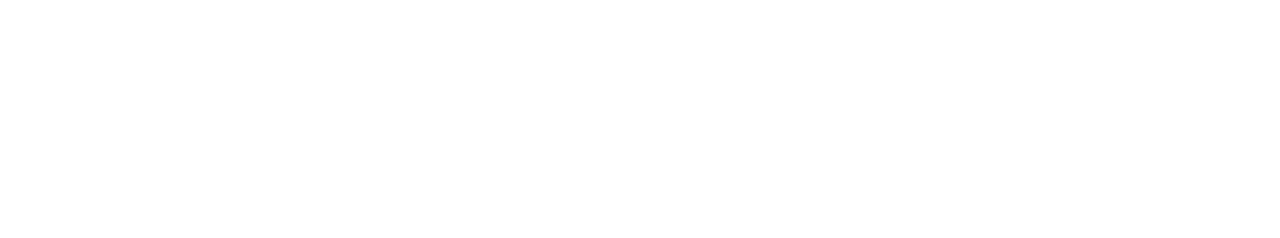
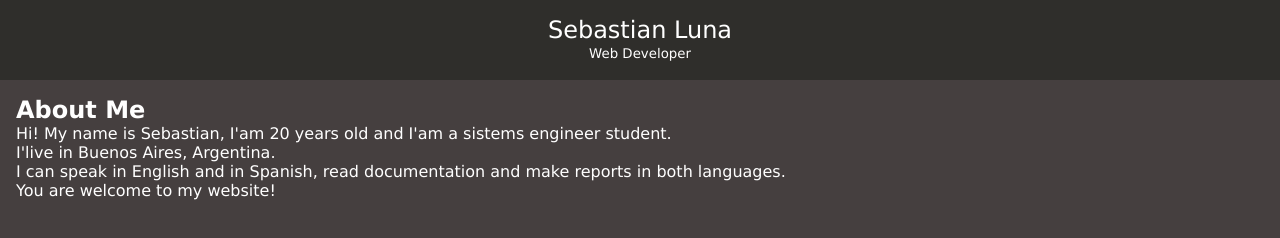
Before and after one commit to Stresadiz/portfolio, a website: page index.html in a window 1280 px wide. Drawn offline with Linux system fonts and the light colour scheme.

Commit message:
sass/css and abouy section

```diff
--- a/index.html
+++ b/index.html
@@ -5,8 +5,32 @@
     <meta http-equiv="X-UA-Compatible" content="IE=edge">
     <meta name="viewport" content="width=device-width, initial-scale=1.0">
     <title>Document</title>
+    <link rel="stylesheet" href="css/styles.css">
 </head>
 <body>
-
+    <header>
+        <nav>
+            <h1 class="name-title">Sebastian Luna</h1>
+            <h4 class="name-job">Web Developer</h4>
+        </nav>
+    </header>
+    <main>
+        <section class="about">
+            <h2 class="section--title">
+                About Me
+            </h2>
+            <p>
+                Hi! My name is Sebastian, I'am 20 years old and
+                I'am a sistems engineer student.
+                <br>
+                I'live in Buenos Aires, Argentina.
+                <br>
+                I can speak in English and in Spanish, read documentation
+                and make reports in both languages.
+                <br>
+                You are welcome to my website!
+            </p>
+        </section>
+    </main>
 </body>
 </html>
--- /dev/null
+++ b/sass/styles.scss
@@ -0,0 +1,60 @@
+/*
+    Portfolio Style Sheets
+
+    Mobile First style
+
+*/
+
+
+
+/*
+
+    Global Vars
+
+*/
+
+$color-one:white;
+$color-two:rgb(69, 63, 63);
+$color-three:rgb(47, 46, 43);
+
+/*
+
+    Golbal Style
+
+*/
+
+*{
+    margin: 0;
+    font-family: Verdana, Geneva, Tahoma, sans-serif;
+}
+
+body{
+    background-color: $color-two;
+    color: $color-one;
+}
+
+
+/*
+    General Style
+*/
+
+header{
+    background-color: $color-three;
+    nav{
+        text-align: center;
+        padding: 1em 1em 1em 1em;
+
+        h1{
+            font-weight: 300;
+        }
+        h4{
+            font-weight: 300;
+            font-size: smaller;
+            line-height: 1.5em;
+        }
+    }
+}
+
+.about{
+    padding: 1em;
+}
```
Also changed, not shown: package.json (added, +23 -0 lines), css/styles.css (added), 2 other files.
